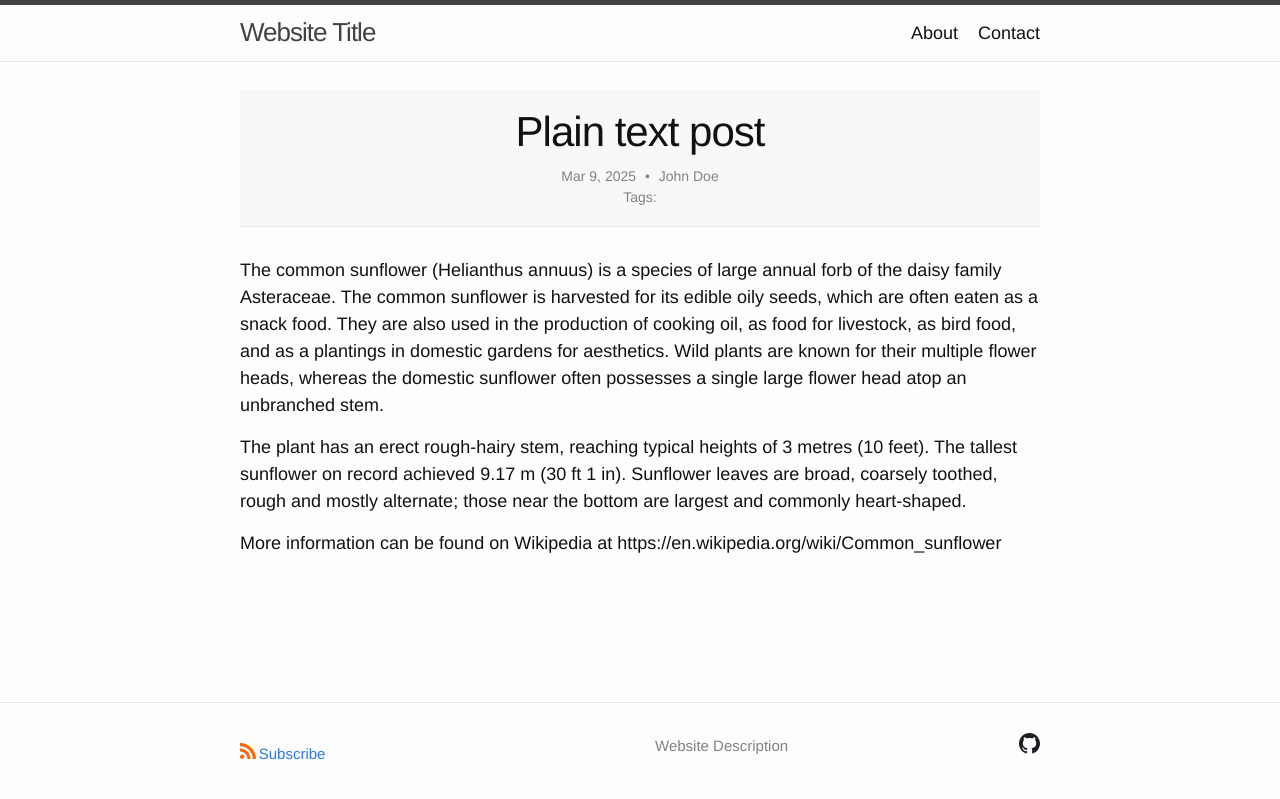
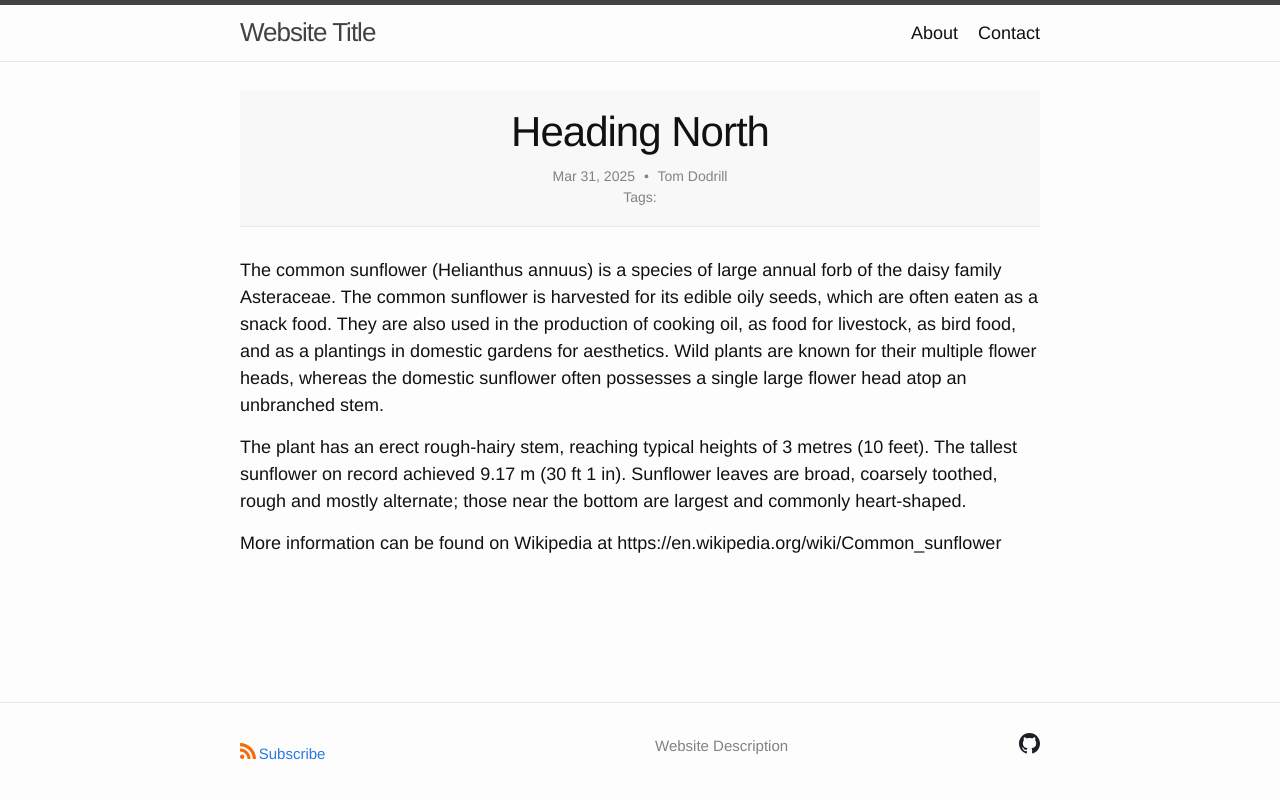
Before and after one commit to tomDodrill/On-the-road-again, a Jekyll site: the page built from _posts/2025-03-09-text-only.md, in a window 1280 px wide. Shown: the top 799 px of the page. Built offline with Jekyll 4.4.1, drawn with Linux system fonts in a browser that asks for light colours; a script that is not in the unit is left out.

Commit message:
Update 2025-03-09-text-only.md

```diff
--- a/_posts/2025-03-09-text-only.md
+++ b/_posts/2025-03-09-text-only.md
@@ -1,9 +1,9 @@
 ---
 layout: post
-title: Plain text post
-description: Example post with plain text content only.
-date: 2025-03-09
-author: John Doe
+title: Heading North
+description: Starting Our Travels
+date: 2025-03-31
+author: Tom Dodrill
 ---
 
 The common sunflower (Helianthus annuus) is a species of large annual forb of the daisy family Asteraceae. The common sunflower is harvested for its edible oily seeds, which are often eaten as a snack food. They are also used in the production of cooking oil, as food for livestock, as bird food, and as a plantings in domestic gardens for aesthetics. Wild plants are known for their multiple flower heads, whereas the domestic sunflower often possesses a single large flower head atop an unbranched stem.
```
